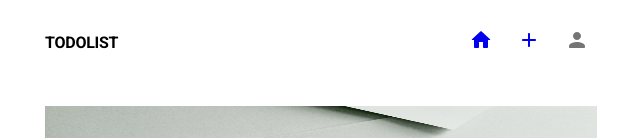
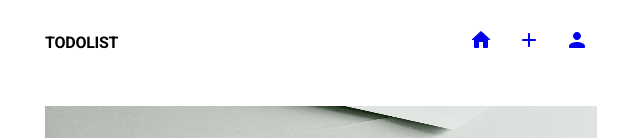
Before and after one commit to Commonlk/todolist, a React (Create React App) app in the folder frontend/: page / in a window 1280 px wide. Shown: the top 138 px of the page, without its empty margins (319-959 px from the left). Built offline with nearby package versions, Linux system fonts and the light colour scheme.

Commit message:
Add link to user route

```diff
--- a/frontend/src/components/header/Header.tsx
+++ b/frontend/src/components/header/Header.tsx
@@ -36,7 +36,9 @@
             </Grid>
             <Grid item>
               <IconButton aria-label="user">
-                <PersonRounded />
+                <Link to="/user">
+                  <PersonRounded />
+                </Link>
               </IconButton>
             </Grid>
           </Stack>
```
